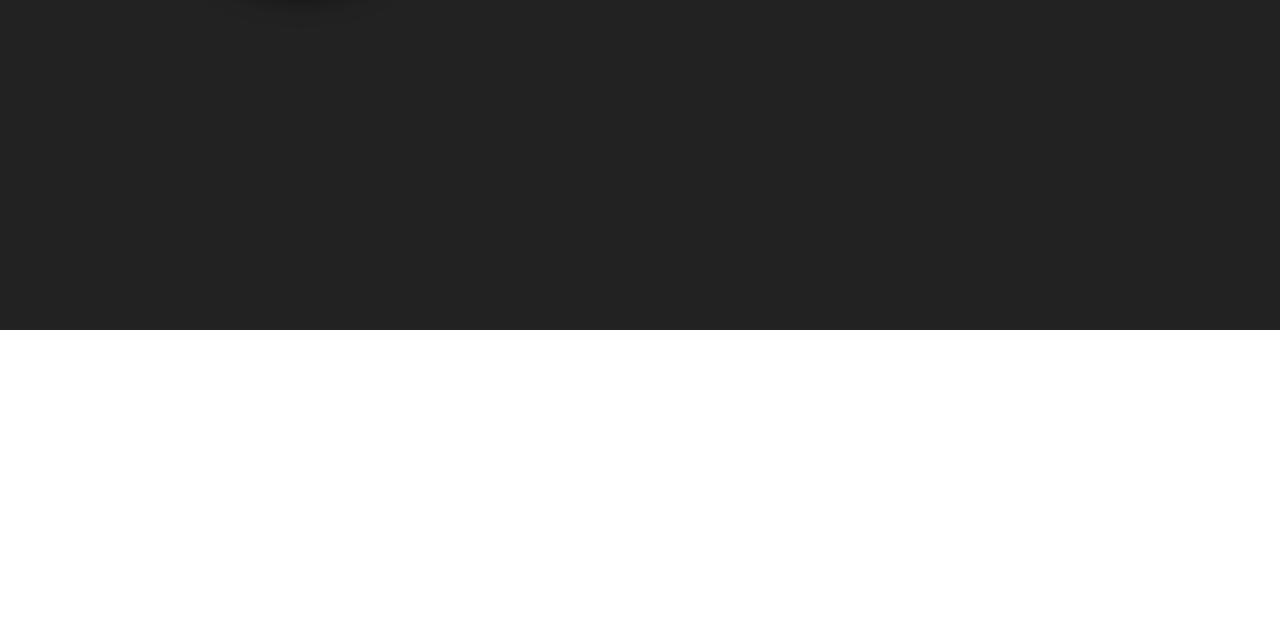
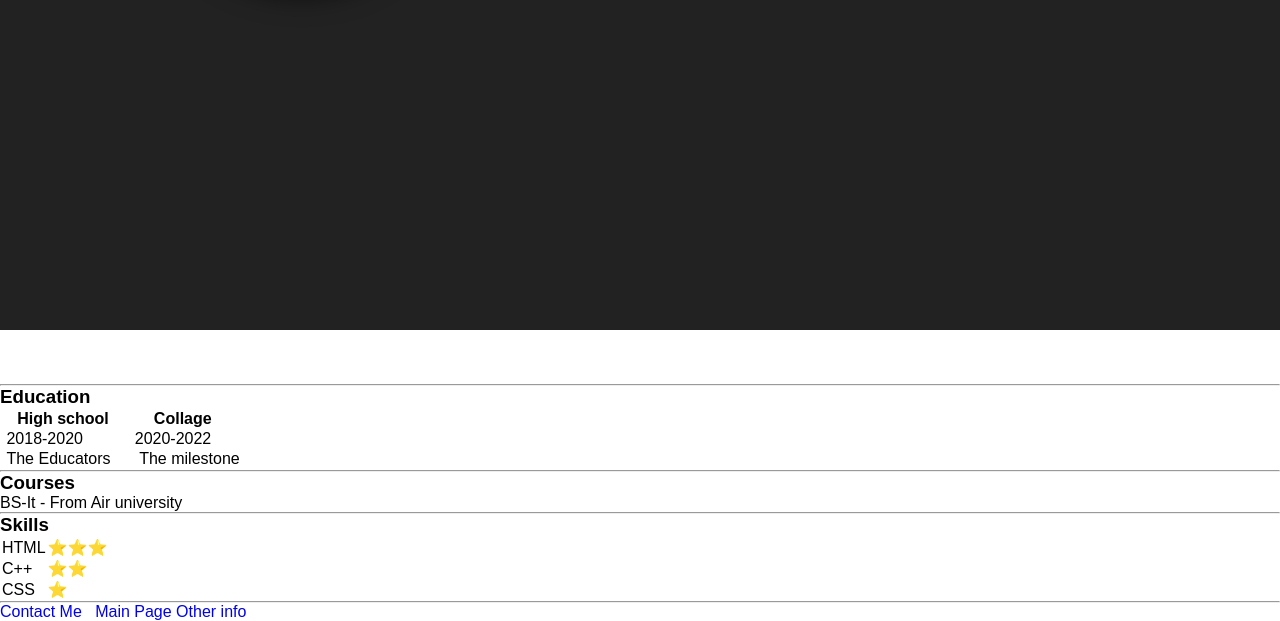
Before and after one commit to qasimes/Qasim, a plain HTML site: page index.html in a window 1280 px wide. Shown: the part 470-1091 px from the top of the page. Before the commit the page ends 800 px from the top, so only its background shows below. Drawn offline with nearby package versions, Linux system fonts and the light colour scheme.

Commit message:
Update index.html

```diff
--- a/index.html
+++ b/index.html
@@ -78,6 +78,84 @@
             loop:true
          })
        </script>
+
+       <br>
+       <br>
+       <br>
+
+
+
+
+
+    <hr>
+    <h3>Education</h3>
+    <table>
+      <thread>
+         <tr>
+            <th>High school</th>
+            <th>Collage</th>
+         </tr>
+      </thread>
+      <tbody>
+        <tr>
+            <td>&nbsp;2018-2020 &nbsp; </td>
+            <td> &nbsp; 2020-2022</td>
+        </tr>
+        <tr>
+            <td>&nbsp;The Educators&nbsp;&nbsp;&nbsp;</td>
+            <td>&nbsp;&nbsp;&nbsp;The milestone</td>
+        </tr>
+      </tbody>
+    </table>
+    <hr>
+    <h3>Courses</h3>
+    <ul>
+       <li><a>BS-It</a> - From Air university</li>
+
+
+    </ul>
+    <hr>
+    <h3>Skills</h3>
+    <table>
+      <tr>
+        <td>HTML</td>
+        <td>⭐⭐⭐</td>
+      </tr>
+
+      <tr>
+        <td>C++</td>
+        <td>⭐⭐</td>
+      </tr>
+
+      <tr>
+        <td>CSS</td>
+        <td>⭐</td>
+      </tr>
+    </table>
+    <hr>
+    <a href="contact.html">Contact Me &nbsp;</a>
+    <a href="Untitled-1.html">Main Page</a>
+    <a href="pic.html">Other info</a>
+
+
+
+
+
+
+
+
+
+
+
+
+
+
+
+
+
+
+
+
    </body>
 
 
```
